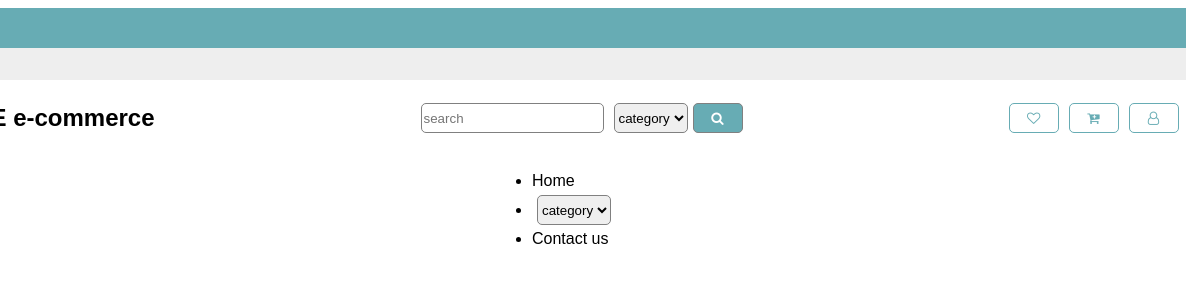
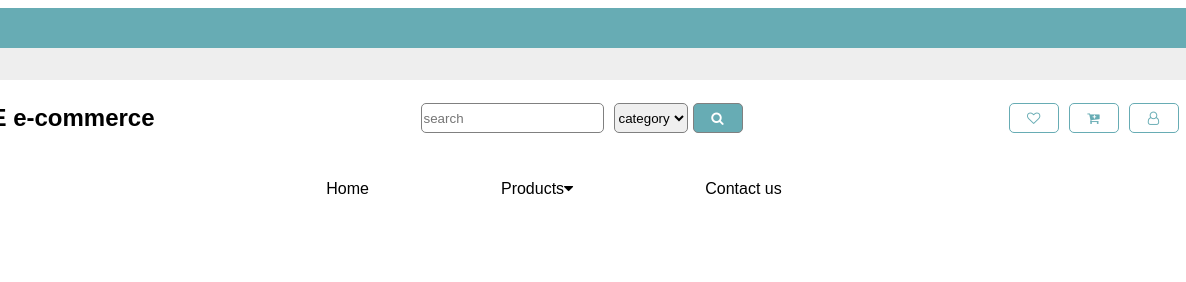
Before and after one commit to mkhalil-dev/ecommerce-project, a plain HTML site: page client-frontend/index.html in a window 1280 px wide. Shown: the full height of the page, 94-1280 px from the left. Drawn offline with Linux system fonts and the light colour scheme.

Commit message:
finishing styling nav bar and header section

```diff
--- a/client-frontend/index.html
+++ b/client-frontend/index.html
@@ -38,20 +38,17 @@
                    <a href=""><button class="header-btn white-btn "><i class="fa fa-user-o"></i></button></a>
                 </div>
             </div>
-            <div class="header-nav flex-display">
-                <nav>
-                    <ul>
-                        <li>Home</li>
-                        <li><select id="category-dropdown" name="category-dropdown">
-                            <option value="" disabled selected>category</option>
-                            <option value="volvo">Volvo</option>
-                            <option value="saab">Saab</option>
-                            <option value="fiat">Fiat</option>
-                            <option value="audi">Audi</option>
-                          </select></li>
-                        <li>Contact us</li>
-                    </ul>
-                </nav>
+            <div class="navbar flex-display">
+                <div class="nav-anchor"><a href="#home">Home</a></div>
+                <div class="dropdown">
+                    <button class="dropbtn">Products<i class="fa fa-caret-down"></i></button>
+                    <div class="dropdown-content">
+                        <a href="#">Link 1</a>
+                        <a href="#">Link 2</a>
+                        <a href="#">Link 3</a>
+                    </div>
+                </div>
+                <div class="nav-anchor"><a href="#home">Contact us</a></div>
             </div>
         </div>
     </section>
--- a/client-frontend/styles/styles.css
+++ b/client-frontend/styles/styles.css
@@ -15,12 +15,17 @@ button:hover{
     color: white;
 
 }
+ul{
+    text-decoration: none;
+    list-style: none;
+}
 
 /* header section */
 .flex-display{
     display: flex;
     align-items: center;
     justify-content: center;
+    flex-wrap: wrap;
 }
 .flex-display-column{
     display: flex;
@@ -68,6 +73,68 @@ button:hover{
     margin-left: 10px;
 }
 
+/* nav bar */
+.navbar {
+    overflow: hidden;
+    padding: 10px;
+  }
+.navbar a {
+    float: left;
+    font-size: 16px;
+    color: black;
+    text-align: center;
+    padding: 14px 16px;
+    text-decoration: none;
+}
+.dropdown {
+    float: left;
+    overflow: hidden;
+}
+.dropdown .dropbtn {
+    font-size: 16px;
+    border: none;
+    outline: none;
+    color: rgb(0, 0, 0);
+    padding: 14px 16px;
+    background-color: inherit;
+    font-family: inherit;
+    margin: 0;
+}
+.navbar a:hover, .dropdown:hover .dropbtn  {
+    background-color: rgb(212, 212, 212);
+    border-radius: 20px;
+}
+.dropdown-content a:hover{
+    background-color: rgb(232, 232, 232);
+    border-radius: 0;
+}
+.dropdown-content {
+    display: none;
+    position: absolute;
+    min-width: 160px;
+    box-shadow: 0px 8px 16px 0px rgba(0,0,0,0.2);
+    border-radius: 10px;
+    z-index: 1;
+
+}
+.dropdown-content a {
+    float: none;
+    color: black;
+    padding: 12px 16px;
+    text-decoration: none;
+    display: block;
+    text-align: left;
+}
+.dropdown:hover .dropdown-content {
+    display: block;
+}
+.nav-anchor{
+    margin-right: 100px;
+    margin-left: 100px;
+}
+
+/* hero section */
+
 
 
 
@@ -94,3 +161,12 @@ button{
     background-color: white;
     color: #67ACB4;
 }
+
+
+
+
+
+
+
+
+/* media query */
```
